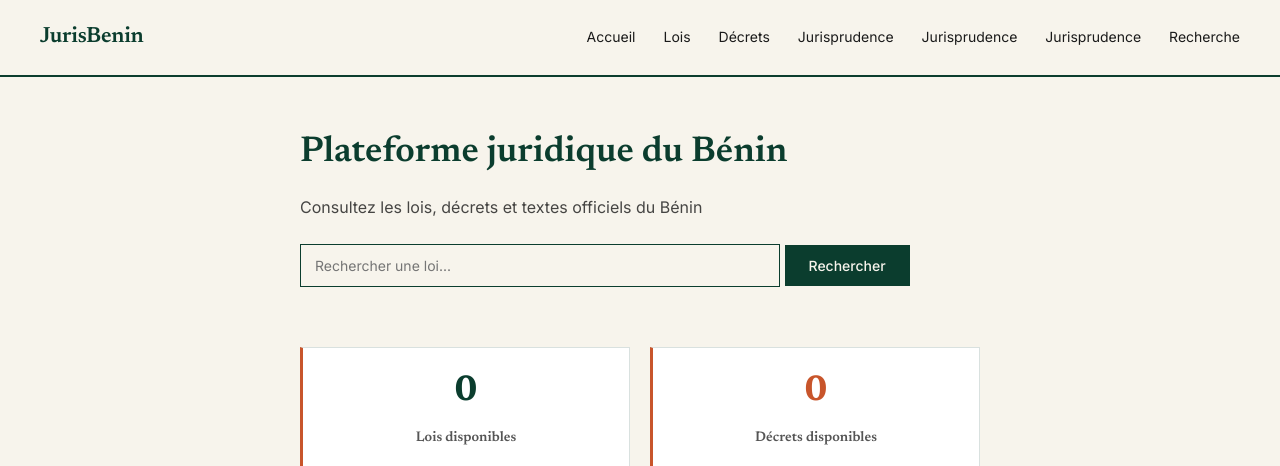
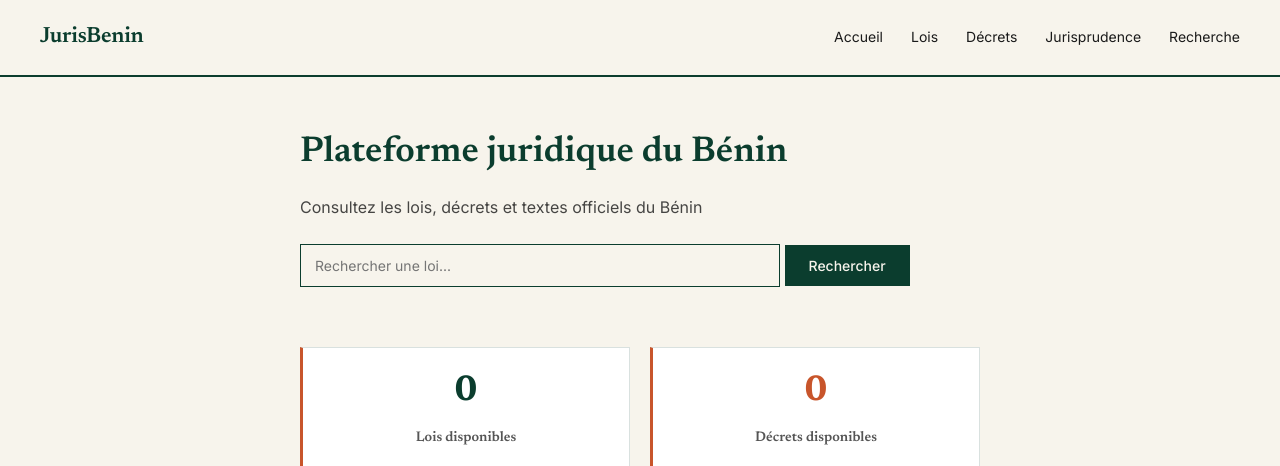
Before and after one commit to jeanbaptistegnimavo1-lgtm/JURISBENIN-PLATEFORM, a FastAPI app: page / in a window 1280 px wide. Shown: the top 466 px of the page. Run offline with FastAPI, Linux system fonts and the light colour scheme; data that the repository does not hold is empty.

Commit message:
Etat actuel du projet

```diff
--- a/templates/404.html
+++ b/templates/404.html
@@ -13,7 +13,6 @@
     <a href="/lois">Lois</a>
     <a href="/decrets">Décrets</a>
     <a href="/jurisprudences">Jurisprudence</a>
-        <a href="/jurisprudences">Jurisprudence</a>
         <a href="/recherche">Recherche</a>
 </div>
 </nav>
--- a/templates/decret_detail.html
+++ b/templates/decret_detail.html
@@ -13,7 +13,6 @@
     <a href="/lois">Lois</a>
     <a href="/decrets">Décrets</a>
     <a href="/jurisprudences">Jurisprudence</a>
-        <a href="/jurisprudences">Jurisprudence</a>
         <a href="/recherche">Recherche</a>
 </div>
 </nav>
--- a/templates/decrets.html
+++ b/templates/decrets.html
@@ -13,8 +13,6 @@
     <a href="/lois">Lois</a>
     <a href="/decrets">Décrets</a>
     <a href="/jurisprudences">Jurisprudence</a>
-    <a href="/jurisprudences">Jurisprudence</a>
-        <a href="/jurisprudences">Jurisprudence</a>
         <a href="/recherche">Recherche</a>
 </div>
 </nav>
--- a/templates/index.html
+++ b/templates/index.html
@@ -14,8 +14,6 @@
     <a href="/lois">Lois</a>
     <a href="/decrets">Décrets</a>
     <a href="/jurisprudences">Jurisprudence</a>
-    <a href="/jurisprudences">Jurisprudence</a>
-        <a href="/jurisprudences">Jurisprudence</a>
         <a href="/recherche">Recherche</a>
 </div>
 </nav>
--- a/templates/login.html
+++ b/templates/login.html
@@ -13,7 +13,6 @@
     <a href="/lois">Lois</a>
     <a href="/decrets">Décrets</a>
     <a href="/jurisprudences">Jurisprudence</a>
-        <a href="/jurisprudences">Jurisprudence</a>
         <a href="/recherche">Recherche</a>
 </div>
 </nav>
--- a/templates/loi_detail.html
+++ b/templates/loi_detail.html
@@ -13,7 +13,6 @@
     <a href="/lois">Lois</a>
     <a href="/decrets">Décrets</a>
     <a href="/jurisprudences">Jurisprudence</a>
-        <a href="/jurisprudences">Jurisprudence</a>
         <a href="/recherche">Recherche</a>
 </div>
 </nav>
--- a/templates/lois.html
+++ b/templates/lois.html
@@ -13,8 +13,6 @@
     <a href="/lois">Lois</a>
     <a href="/decrets">Décrets</a>
     <a href="/jurisprudences">Jurisprudence</a>
-    <a href="/jurisprudences">Jurisprudence</a>
-        <a href="/jurisprudences">Jurisprudence</a>
         <a href="/recherche">Recherche</a>
 </div>
 </nav>
--- a/templates/modifier.html
+++ b/templates/modifier.html
@@ -14,7 +14,6 @@
     <a href="/lois">Lois</a>
     <a href="/decrets">Décrets</a>
     <a href="/jurisprudences">Jurisprudence</a>
-        <a href="/jurisprudences">Jurisprudence</a>
         <a href="/recherche">Recherche</a>
 </div>
 </nav>
--- a/templates/modifier_decret.html
+++ b/templates/modifier_decret.html
@@ -14,7 +14,6 @@
     <a href="/lois">Lois</a>
     <a href="/decrets">Décrets</a>
     <a href="/jurisprudences">Jurisprudence</a>
-        <a href="/jurisprudences">Jurisprudence</a>
         <a href="/recherche">Recherche</a>
 </div>
 </nav>
--- a/templates/recherche.html
+++ b/templates/recherche.html
@@ -13,7 +13,6 @@
     <a href="/lois">Lois</a>
     <a href="/decrets">Décrets</a>
     <a href="/jurisprudences">Jurisprudence</a>
-        <a href="/jurisprudences">Jurisprudence</a>
         <a href="/recherche">Recherche</a>
 </div>
 </nav>
```
